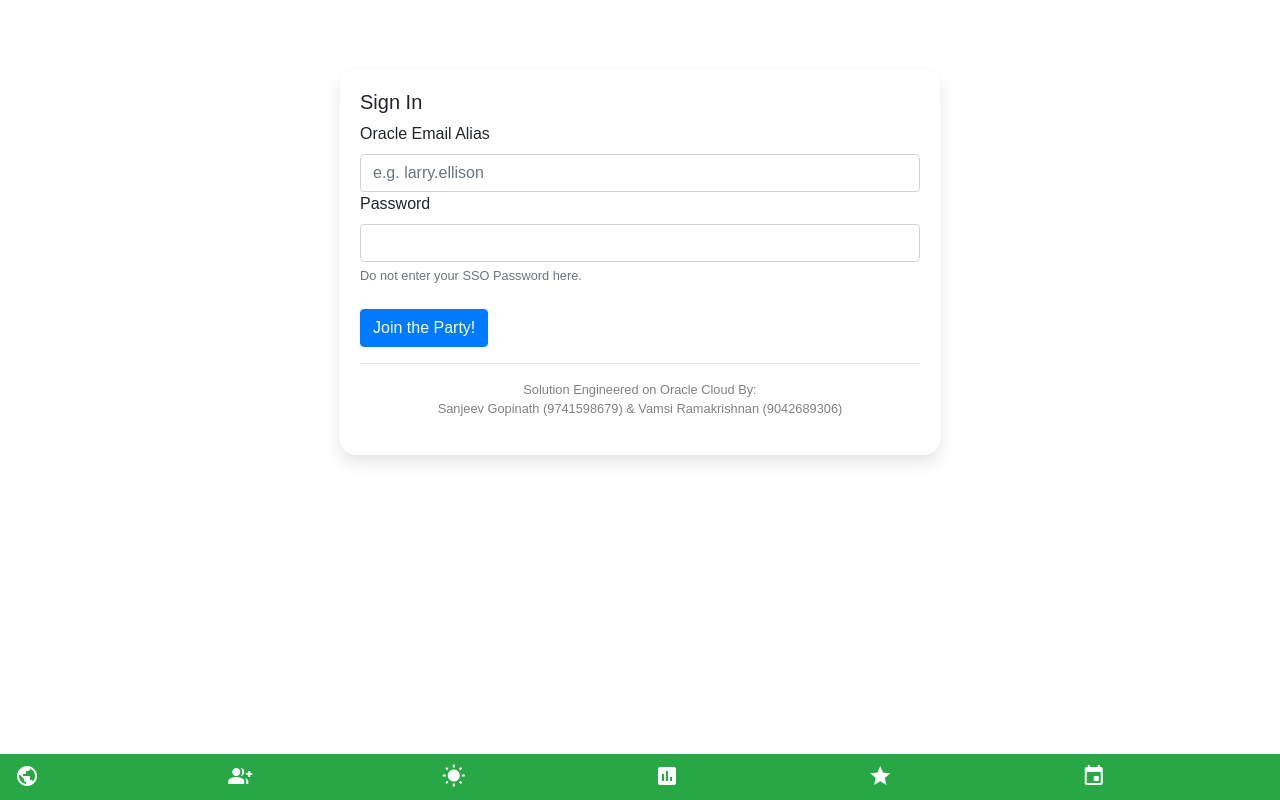
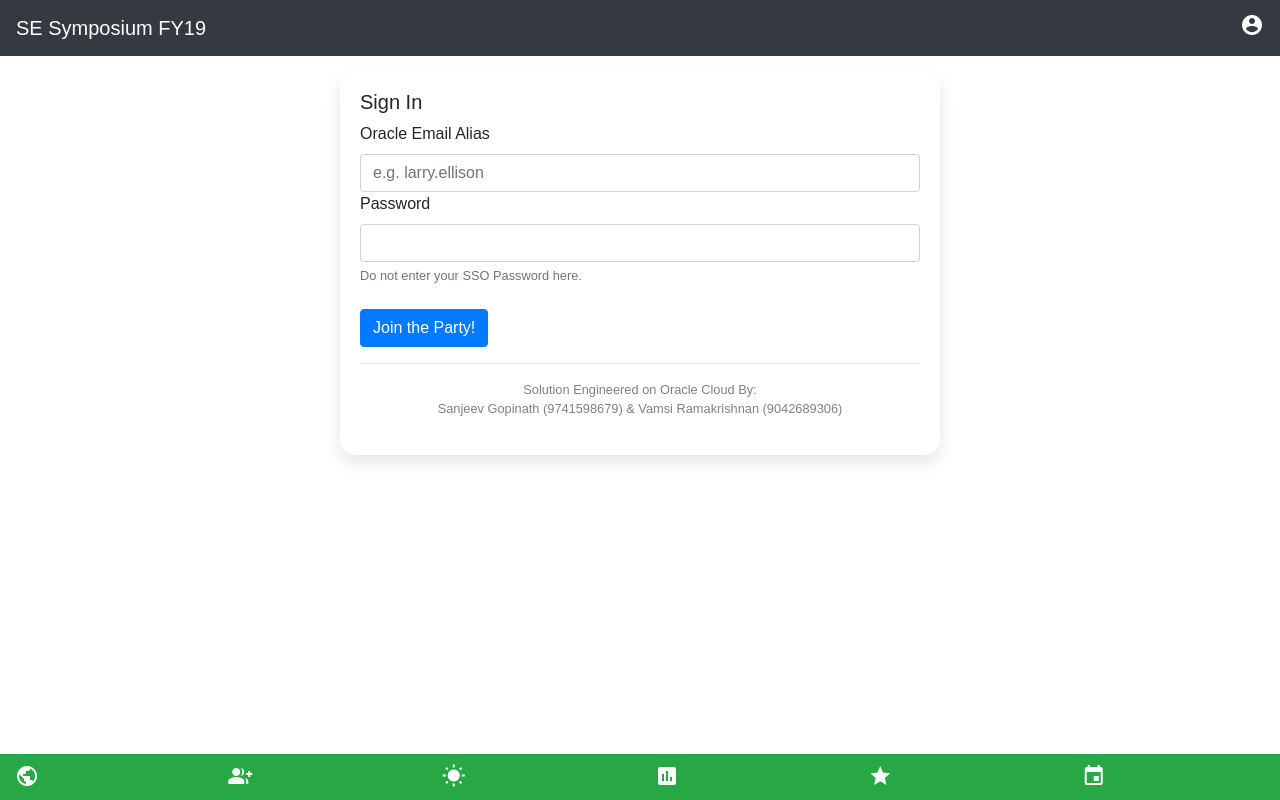
Before and after one commit to sanjeevgopinath/social_experience, a React (Create React App) app: page /Login in a window 1280 px wide. Built offline with nearby package versions, Linux system fonts and the light colour scheme; a web font is replaced by a local one.

Commit message:
Adding the Correct Header Colors

```diff
--- a/src/Header.js
+++ b/src/Header.js
@@ -6,7 +6,7 @@
     render() {
         return(
             <div className="Header">
-                <nav className="navbar fixed-top  navbar-expand-xl navbar-dark">
+                <nav className="navbar fixed-top  navbar-expand-xl navbar-dark bg-dark">
                 <Link to={`/`}><span className="navbar-brand">SE Symposium FY19</span></Link>
                 <ul className="navbar-nav scroll ml-auto">
                     <li className="nav-item">
```
